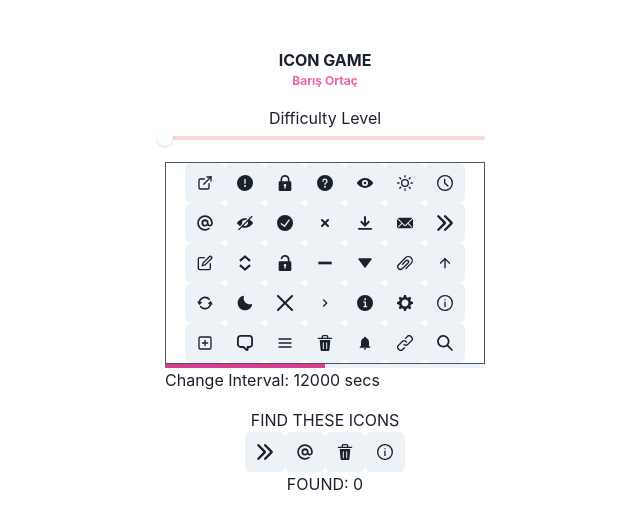
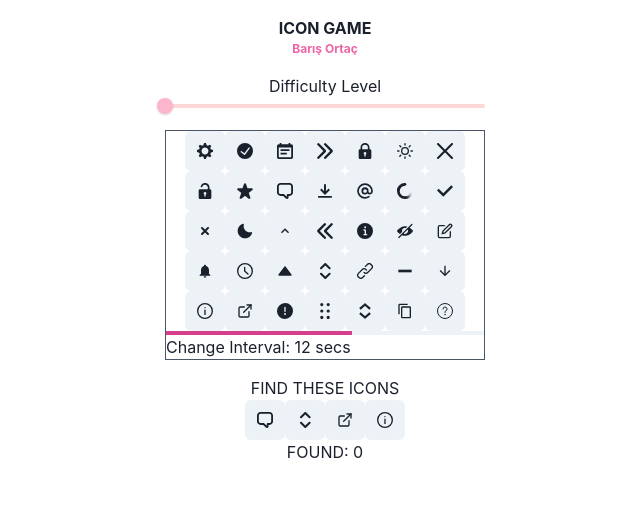
Before and after one commit to barisortac/icongame, a React (Create React App) app: page / in a window 1280 px wide. Shown: the top 528 px of the page, without its empty margins (315-955 px from the left). Built offline with nearby package versions, Linux system fonts and the light colour scheme.

Commit message:
fix countdown timer, add colors

```diff
--- a/src/App.js
+++ b/src/App.js
@@ -1,21 +1,16 @@
 import React, {useEffect, useState} from 'react'
-import {
-  ChakraProvider,
-  Flex,
-  Slider,
-  SliderFilledTrack,
-  SliderThumb,
-  SliderTrack,
-  Text,
-  Grid
-} from '@chakra-ui/react'
+import {ChakraProvider, Flex, Slider, SliderFilledTrack, SliderThumb, SliderTrack, Text,} from '@chakra-ui/react'
 import Icons from "./components/IconList";
 import iconList from "./components/IconProvider";
 import {sampleSize} from "lodash";
 import useApp from "./useApp";
 import RestartGame from "./components/RestartGame";
-import CountDownProgressBar from "./components/CountDownProgressBar";
 
+let colorIconList = {}
+const initialColor = sampleSize([
+  "red", "green", "orange", "pink", "yellow", "teal", "blue", "cyan",
+  "purple", "pink", "linkedin", "facebook"
+], 4)
 
 const App = () => {
   const {
@@ -26,8 +21,11 @@ const App = () => {
   const [iconChangeMilliSeconds, setIconChangeMilliSeconds] = useState(12000)
   const [numberOfSample, setNumberOfSample] = useState(4)
   const numberOfIcons = gameState.numberOfIcons;
+  const _iconList = sampleSize(iconList, numberOfIcons);
 
-  const _iconList = sampleSize(iconList, numberOfIcons);
+  const doColorIcon = ({selectedIconId}) => {
+    colorIconList[selectedIconId] = initialColor.pop()
+  }
 
   let sample;
   let sampleIdList;
@@ -46,21 +44,21 @@ const App = () => {
 
   return (
     <ChakraProvider resetCSS>
-      <Flex justifyContent="center" alignItems="center" mt="3em" flexDirection="column">
+      <Flex justifyContent="center" alignItems="center" mt="1em" flexDirection="column">
         <Text fontWeight="bold">ICON GAME</Text>
         <Text fontWeight="bold" color="pink.400" fontSize="xs">Barış Ortaç</Text>
         <Text mt="1em" >Difficulty Level</Text>
         <Slider
-          aria-label="slider-ex-2" size="lg" step="25" colorScheme="pink" maxW="20em"
+          aria-label="slider-ex-2" size="lg" step="20" colorScheme="pink" maxW="20em"
           defaultValue={0}
           onChangeEnd={(val) => {
-            setIconChangeMilliSeconds((120 - parseInt(val)) * 100)
+            setIconChangeMilliSeconds((100 - parseInt(val)) * 100)
           }}
         >
           <SliderTrack bg="red.100">
             <SliderFilledTrack bg="tomato"/>
           </SliderTrack>
-          <SliderThumb/>
+          <SliderThumb bg="pink.200"/>
         </Slider>
 
 
@@ -72,11 +70,10 @@ const App = () => {
             mainPalet={true}
             iconChangeMilliSeconds={iconChangeMilliSeconds}
             numberOfIcons={numberOfIcons}
+            doColorIcon={doColorIcon}
+            colorIconList={colorIconList}
           />
         </Flex>
-        <Grid width="20em">
-          <CountDownProgressBar iconChangeMilliSeconds={iconChangeMilliSeconds}/>
-        </Grid>
         <Flex justifyContent="center" alignItems="center" mt="1em" flexDirection="column">
           <Text>FIND THESE ICONS</Text>
           <Flex flexDirection="row">
--- a/src/components/CountDownProgressBar.js
+++ b/src/components/CountDownProgressBar.js
@@ -1,32 +1,13 @@
-import React, {useEffect, useState} from "react";
-import useApp from "../useApp";
+import React from "react";
 import {Progress} from "@chakra-ui/progress";
-import useIntervalCountdown from "./useInterval";
 import {Text} from "@chakra-ui/react";
 
-const CountDownProgressBar = (
-  {
-    iconChangeMilliSeconds,
-  }) => {
-  const tempSeconds = iconChangeMilliSeconds / 1000;
-  const [seconds, setSeconds] = useState(tempSeconds - 1);
-
-  useIntervalCountdown(() => {
-    setSeconds(seconds - 1);
-    if (seconds === 0) {
-      setSeconds(tempSeconds)
-    }
-  }, 1000);
-
-  useEffect(()=> {
-    setSeconds(tempSeconds - 1)
-  }, [iconChangeMilliSeconds])
-
+const CountDownProgressBar = ({cDown, iconChangeMilliSeconds}) => {
   return (
     <>
-      <Progress value={(seconds*100)/(tempSeconds)} size="xs" colorScheme="pink" maxW="30em"/>
+      <Progress value={(cDown / iconChangeMilliSeconds) * 100 || 0} size="xs" colorScheme="pink" maxW="30em"/>
       <Text>
-          Change Interval: {iconChangeMilliSeconds} secs
+        Change Interval: {iconChangeMilliSeconds / 1000 || 0} secs
       </Text>
     </>
 
--- a/src/components/IconList.js
+++ b/src/components/IconList.js
@@ -1,13 +1,16 @@
-import {IconButton} from "@chakra-ui/react";
-import React, {useEffect, useRef, useState} from "react";
+import {Grid, IconButton} from "@chakra-ui/react";
+import React, {useEffect, useState} from "react";
 import useApp from "../useApp";
 import useInterval from "./useInterval"
+import CountDownProgressBar from "./CountDownProgressBar";
 
 
 const Icons = (
   {
     iconChangeMilliSeconds,
-    mainPalet = false
+    mainPalet = false,
+    doColorIcon = null,
+    colorIconList = null,
   }) => {
   const {
     state: {gameState},
@@ -16,7 +19,8 @@ const Icons = (
 
   const iconList = gameState.generatedIconList;
   const sampleIconList = gameState.sampleIconList;
-  const [greenIconList, setGreenIconList] = useState([])
+
+  const [cDown, setCDown] = useState(iconChangeMilliSeconds)
 
   let showIconList;
 
@@ -30,29 +34,34 @@ const Icons = (
   const handleClick = (e) => {
     if (mainPalet) {
       const selectedIconId = parseInt(e.target.id || e.target.ownerSVGElement.id)
-      if (sampleIdList && sampleIdList.includes(selectedIconId)) {
+      if (sampleIdList && sampleIdList.includes(selectedIconId) && !colorIconList[selectedIconId]) {
         gameActions.incrementFoundItem()
-        let newState = [...greenIconList, selectedIconId]
-        setGreenIconList(newState);
+        doColorIcon({selectedIconId})
       }
     }
   }
 
+  useEffect(() => {
+      setCDown(iconChangeMilliSeconds)
+    }, [iconChangeMilliSeconds]
+  )
 
   useInterval(() => {
-    if (mainPalet) {
+    setCDown((cDown) => (cDown - 1000))
+    if (cDown <= 0 && mainPalet) {
       gameActions.shuffleIcons();
+      setCDown(iconChangeMilliSeconds);
     }
-  }, iconChangeMilliSeconds);
-
+  }, 1000);
 
   return (
     <>
       {showIconList.length &&
       showIconList.map((i, key) => (
         <IconButton
+          as="span"
           aria-label="icon"
-          colorScheme={mainPalet && greenIconList.includes(i['id']) ? "green" : "gray"}
+          colorScheme={mainPalet && colorIconList[i['id']] ? colorIconList[i['id']] : "gray"}
           key={key}
           id={i['id']}
           icon={
@@ -67,6 +76,12 @@ const Icons = (
         />
       ))
       }
+      {
+        mainPalet &&
+        <Grid width="20em">
+          <CountDownProgressBar cDown={cDown} iconChangeMilliSeconds={iconChangeMilliSeconds}/>
+        </Grid>
+      }
     </>
   )
 }
--- a/src/context/gameReducer.js
+++ b/src/context/gameReducer.js
@@ -21,22 +21,18 @@ export const gameReducer = (state, action) => {
         foundIcon: state.foundIcon + 1
       };
     case SET_SAMPLE_ICONS:
-      console.log("state")
-      console.log(state)
       return {
         ...state,
         isSampleSet: true,
         sampleIconList: action.data || []
       }
     case SET_ICON_LIST:
-      console.log("state")
-      console.log(state)
       return {
         ...state,
         generatedIconList: action.data || []
       }
     case SHUFFLE_ICONS:
-      let newSample = sampleSize(state.generatedIconList, 36);
+      let newSample = sampleSize(state.generatedIconList, state.numberOfIcons);
       return {
         ...state,
         generatedIconList: newSample || []
```
Also changed, not shown: src/components/useIntervalCountdown.js (deleted, +0 -22 lines).
